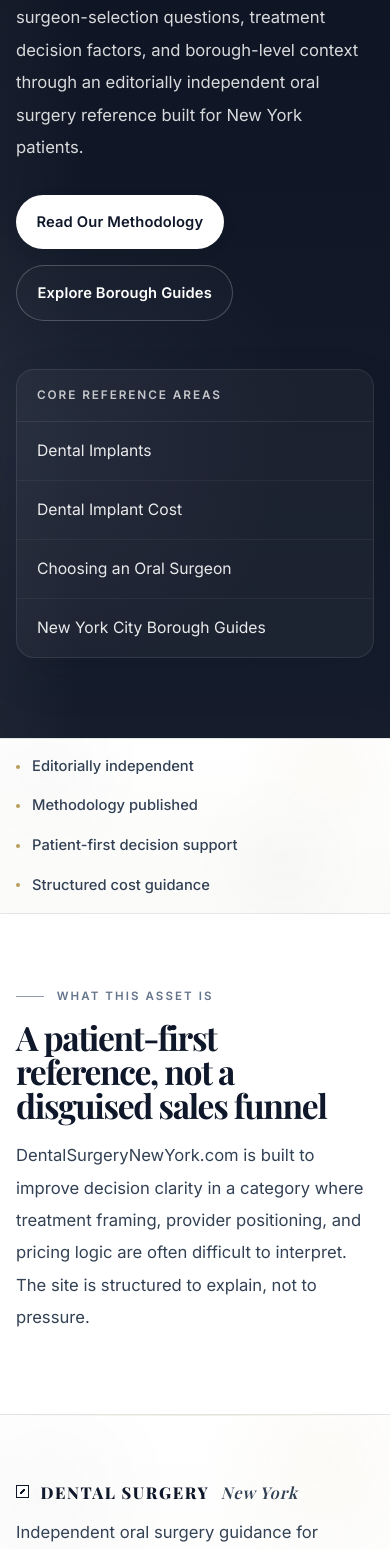
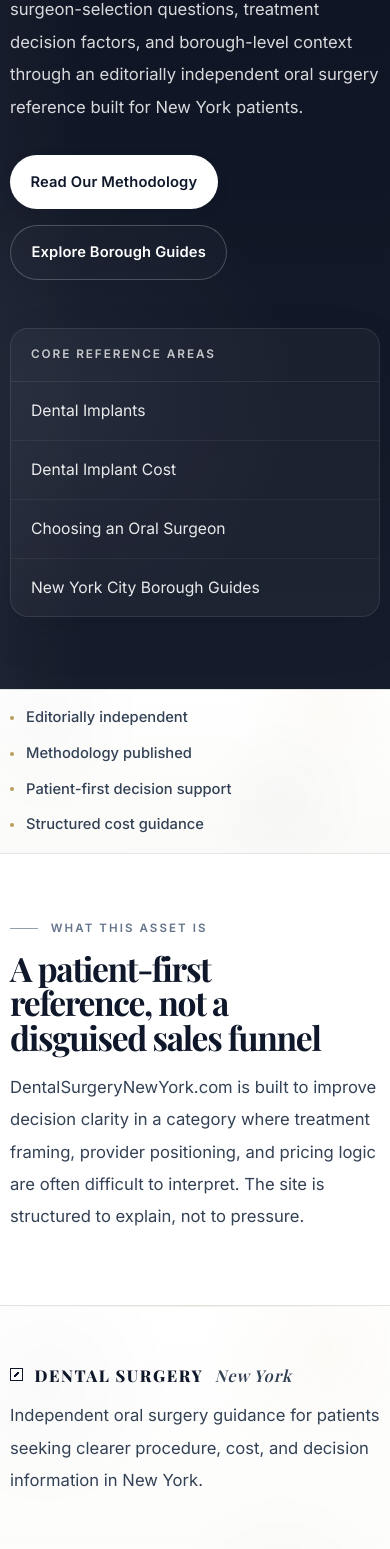
Before and after one commit to Sohadot/DentalSurgeryNewyork, a Next.js app: page / in a window 390 px wide. Shown: the part 422-1971 px from the top of the page. Built offline with nearby package versions, Linux system fonts and the light colour scheme; a web font is replaced by a local one.

Commit message:
Refactor layout styles for responsiveness and spacing

```diff
--- a/styles/layout.css
+++ b/styles/layout.css
@@ -14,40 +14,87 @@
   min-height: 60vh;
 }
 
-.page-section,
+.page-section {
+  padding-block: var(--space-9);
+}
+
 .home-section {
-  padding-block: var(--space-8);
+  padding-block: var(--space-9);
 }
 
 .home-copy-block {
-  max-width: 52rem;
+  max-width: 54rem;
 }
 
 .hero-grid {
   display: grid;
-  grid-template-columns: 1.2fr 0.8fr;
-  gap: var(--space-7);
-  padding-block: var(--space-9);
+  grid-template-columns: minmax(0, 1.18fr) minmax(320px, 0.82fr);
+  gap: var(--space-8);
+  align-items: start;
+  padding-block: var(--space-10);
 }
 
 .footer-grid {
   display: grid;
-  grid-template-columns: 1.2fr 0.8fr;
-  gap: var(--space-6);
-  padding-block: var(--space-8);
+  grid-template-columns: minmax(0, 1.12fr) minmax(220px, 0.88fr);
+  gap: var(--space-7);
+  align-items: start;
+  padding-block: var(--space-9);
 }
 
 .trust-grid {
   display: grid;
-  grid-template-columns: repeat(4, 1fr);
+  grid-template-columns: repeat(4, minmax(0, 1fr));
   gap: var(--space-4);
   padding-block: var(--space-4);
 }
 
-@media (max-width: 900px) {
-  .hero-grid,
-  .footer-grid,
-  .trust-grid {
+.prose-wrap,
+.home-copy-block,
+.hero-description,
+.page-intro,
+.section-paragraph {
+  text-wrap: pretty;
+}
+
+@media (max-width: 1100px) {
+  .hero-grid {
+    grid-template-columns: 1fr;
+    gap: var(--space-7);
+  }
+
+  .footer-grid {
     grid-template-columns: 1fr;
   }
 }
+
+@media (max-width: 900px) {
+  .page-section,
+  .home-section {
+    padding-block: var(--space-8);
+  }
+
+  .trust-grid {
+    grid-template-columns: 1fr;
+    gap: var(--space-3);
+  }
+}
+
+@media (max-width: 640px) {
+  .container {
+    width: min(var(--max-width), calc(100% - 1.25rem));
+  }
+
+  .page-section,
+  .home-section {
+    padding-block: 3.5rem;
+  }
+
+  .hero-grid {
+    padding-block: 4.5rem;
+  }
+
+  .footer-grid {
+    padding-block: 3.5rem;
+  }
+}
```
